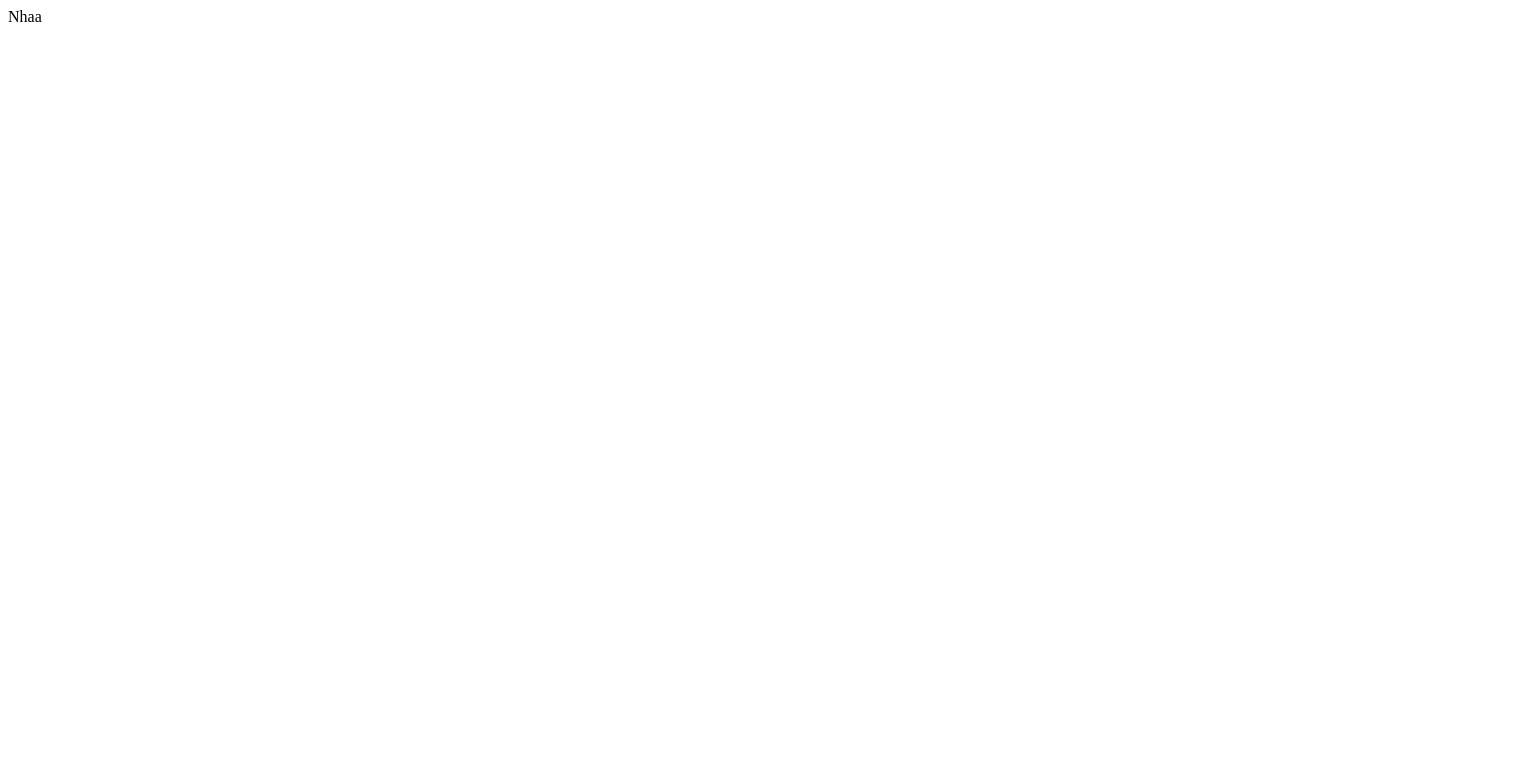
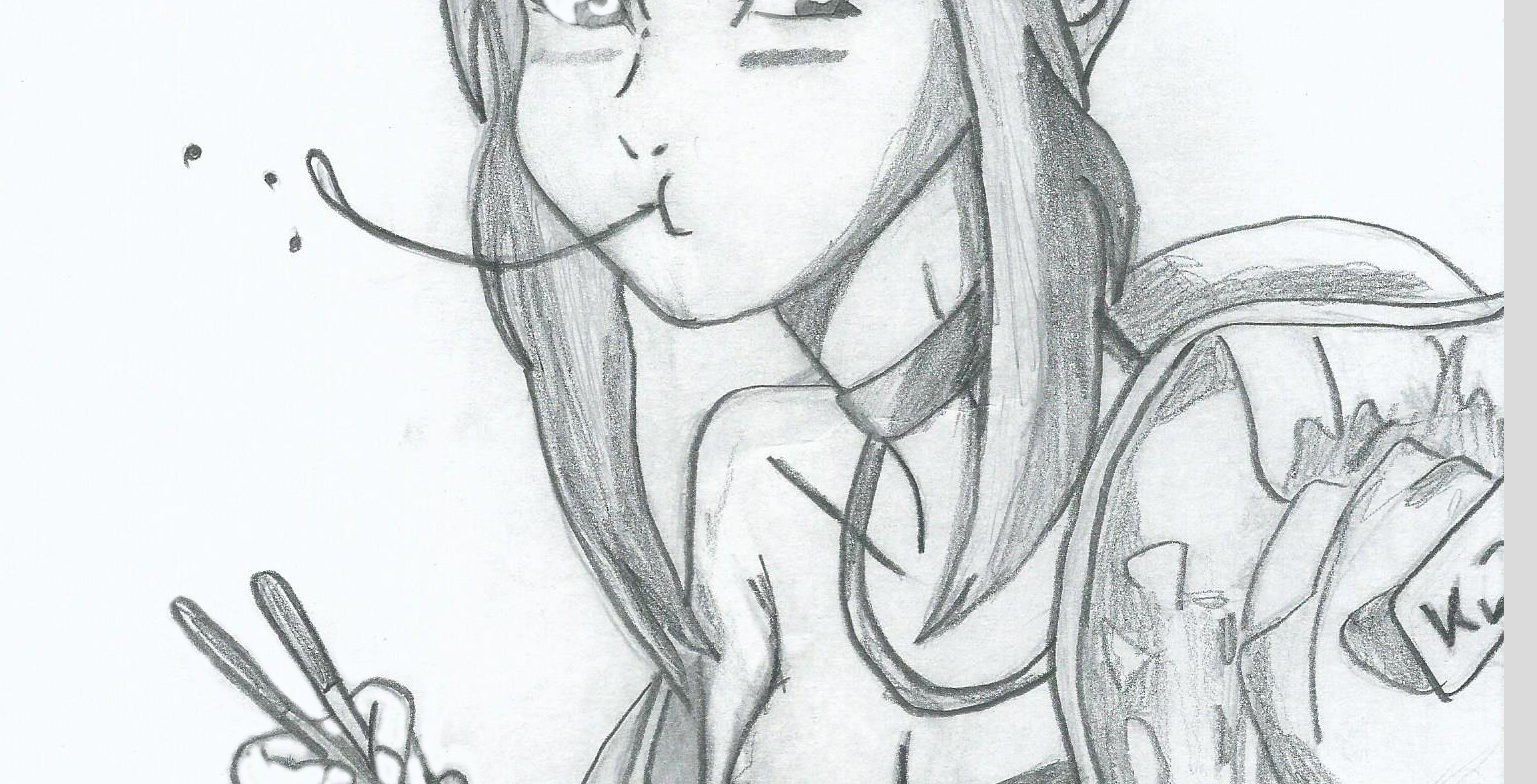
Before and after one commit to eulixir/google-ux-clone, a React (Create React App) app: page / in a window 1280 px wide. Shown: the top 784 px of the page, 1537 px wide, since content can reach past the window. Built offline with nearby package versions, Linux system fonts and the light colour scheme; the HTML template or start-up script is replaced by a standard one.

Commit message:
Start google clone, create header

```diff
--- a/src/App.tsx
+++ b/src/App.tsx
@@ -1,9 +1,12 @@
 import React from 'react';
+import Header from './components/header';
+
+import './global.css';
 
 function App() {
   return (
     <div className="App">
-      <header className="App-header">Nhaa</header>
+      <Header />
     </div>
   );
 }
--- /dev/null
+++ b/src/components/header/header.css
@@ -0,0 +1,8 @@
+.headerContainer {
+  width: 100vw;
+  height: 70px;
+  background-color: red;
+  display: flex;
+  justify-content: center;
+  align-items: center;
+}
--- /dev/null
+++ b/src/components/header/index.tsx
@@ -0,0 +1,15 @@
+import React from 'react';
+import Akali from '../../assets/Akali.jpeg';
+
+import './header.css';
+
+export default function Header() {
+  return (
+    <div className="headerContainer">
+      <a>Gmail</a>
+      <a>Imagens</a>
+      {/* Box icons */}
+      <img src={Akali} alt="" />
+    </div>
+  );
+}
--- /dev/null
+++ b/src/global.css
@@ -0,0 +1,5 @@
+* {
+  padding: 0;
+  margin: 0;
+  box-sizing: border-box;
+}
--- /dev/null
+++ b/src/react-app-env.d.ts
@@ -0,0 +1 @@
+/// <reference types="react-scripts" />
```
Also changed, not shown: tsconfig.json (+9 -3 lines), src/assets/Akali.jpeg (added), 1 other file (tests, documents, lock files or other folders).
